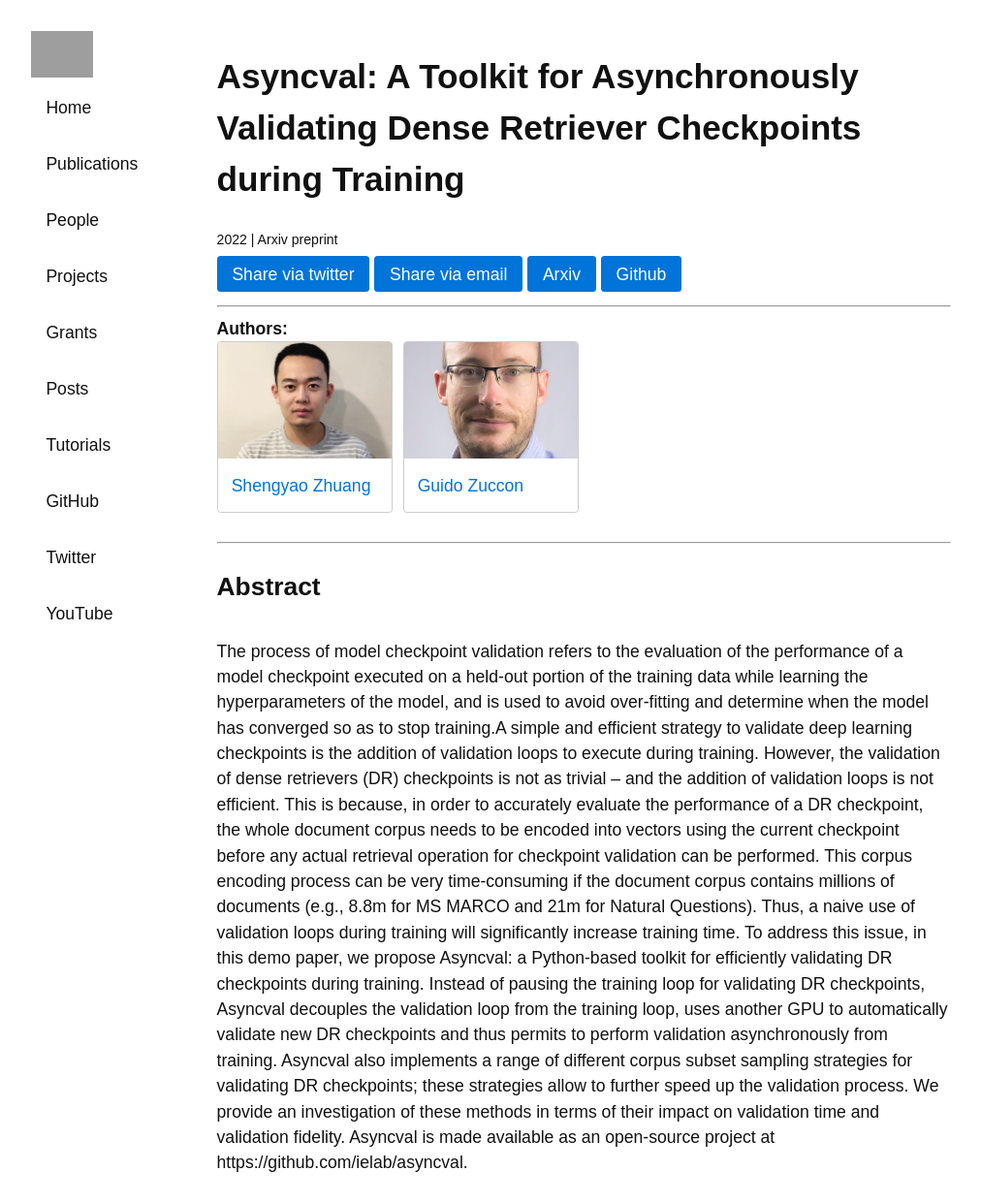
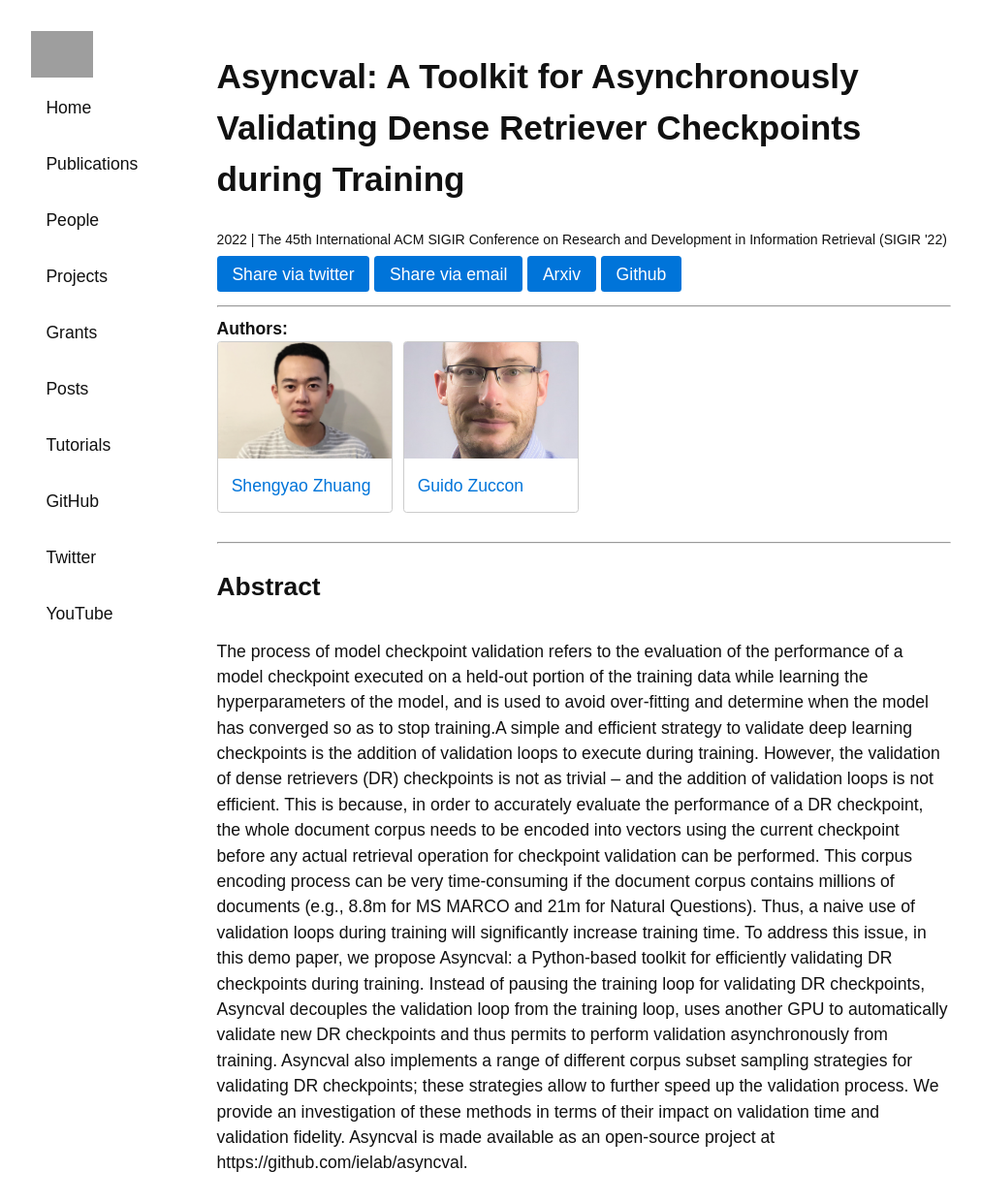
Before and after one commit to ielab/ielab.github.io, a Jekyll site: the page built from _publications/arvin-2022-asyncval.md, in a window 1280 px wide. Shown: the whole page at 97% size, without its empty margins (139-1151 px from the left). Built offline with Jekyll 4.4.1, drawn with Linux system fonts in a browser that asks for light colours; grey boxes are pictures that could not be loaded.

Commit message:
Update arvin-2022-asyncval.md

```diff
--- a/_publications/arvin-2022-asyncval.md
+++ b/_publications/arvin-2022-asyncval.md
@@ -2,7 +2,7 @@
 redirect_from: /publications/arvin-2022-arxiv-asyncval
 authors: [shengyao-zhuang, guido-zuccon]
 title: 'Asyncval: A Toolkit for Asynchronously Validating Dense Retriever Checkpoints during Training'
-venue: Arxiv preprint
+venue: The 45th International ACM SIGIR Conference on Research and Development in Information Retrieval (SIGIR '22)
 year: 2022
 links:
  - url: https://arxiv.org/pdf/2202.12510.pdf
```
